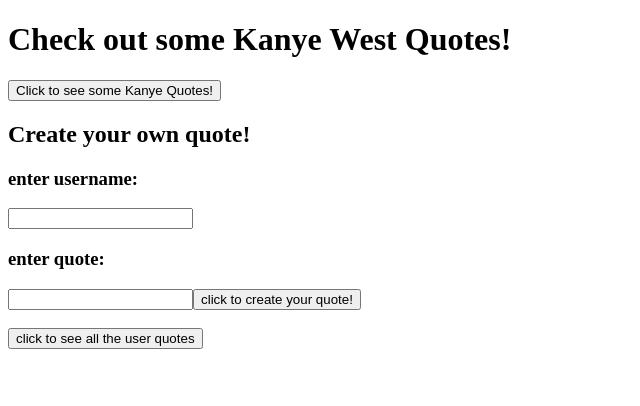
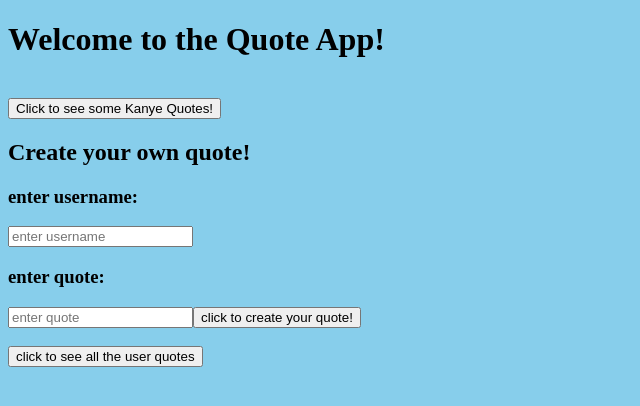
Before and after one commit to JSteigner/QuotesMVP, a React app: page / in a window 1280 px wide. Shown: the whole page, without its empty margins (0-640 px from the left). Built offline with nearby package versions, Linux system fonts and the light colour scheme.

Commit message:
added placeholders, background color

```diff
--- a/api/apiRoutes.js
+++ b/api/apiRoutes.js
@@ -25,7 +25,7 @@
 // create post route to create quotes/jokes
 apiRouter.post('/', (req, res) => {
   const { username, quote } = req.body;
-  console.log(req.body);
+
   Quote.create({ username, quote })
     .then(newQuote => {
       console.log('quote was created');
--- a/client/components/CreateQuote.js
+++ b/client/components/CreateQuote.js
@@ -42,12 +42,14 @@
         <input
           type='text'
           value={username}
+          placeholder="enter username"
           onChange={this.createUserName}
         />
         <h3>enter quote:</h3>
         <input
           type='text'
           value={newQuote}
+          placeholder="enter quote"
           onChange={this.createNewQuote}
         />
         <button onClick={this.handleClick}>click to create your quote!</button>
--- a/client/components/KanyeButton.js
+++ b/client/components/KanyeButton.js
@@ -2,10 +2,10 @@
 
 const KanyeButton = ({ getKanyeQuotes, kanyeQuotes }) => (
   <div>
-    <h1>Check out some Kanye West Quotes!</h1>
+    <h1>Welcome to the Quote App!</h1>
+    <div>{kanyeQuotes}</div>
+    <br />
     <button onClick={getKanyeQuotes}>Click to see some Kanye Quotes!</button>
-    <br />
-    <div>{kanyeQuotes}</div>
   </div>
 );
 
--- a/client/components/ShowUserQuoteListItem.js
+++ b/client/components/ShowUserQuoteListItem.js
@@ -44,6 +44,7 @@
             <input
               type='text'
               value={updatedUsername}
+              placeholder="update username"
               onChange={this.updateUsername}
             />
             <button onClick={this.handleSubmit}>update</button>
@@ -54,14 +55,15 @@
             <input
               type='text'
               value={updatedQuote}
+              placeholder="update quote"
               onChange={this.updateQuote}
             />
             <button onClick={() => handleDelete(userQuote.id)}>x</button>
         </div>
         <br />
       </div>
-  );
- }
+    );
+  }
 };
 
 export default ShowUserQuoteListItem;
--- a/client/index.js
+++ b/client/index.js
@@ -5,7 +5,7 @@
 import { BrowserRouter } from 'react-router-dom';
 
 render(
-  <BrowserRouter>
-    <App />
-  </BrowserRouter>,
+  // <BrowserRouter>
+    <App />,
+  // </BrowserRouter>,
 document.getElementById('app-root'));
--- /dev/null
+++ b/css.css
@@ -0,0 +1 @@
+body {background-color: skyblue;}
--- a/index.html
+++ b/index.html
@@ -4,6 +4,7 @@
   <meta charset="UTF-8">
   <meta name="viewport" content="width=device-width, initial-scale=1.0">
   <title>Document</title>
+  <link rel="stylesheet" type="text/css" href="css.css">
 </head>
 <body>
   <div id="app-root"></div>
```
Also changed, not shown: client/components/App.js (+9 -3 lines).
